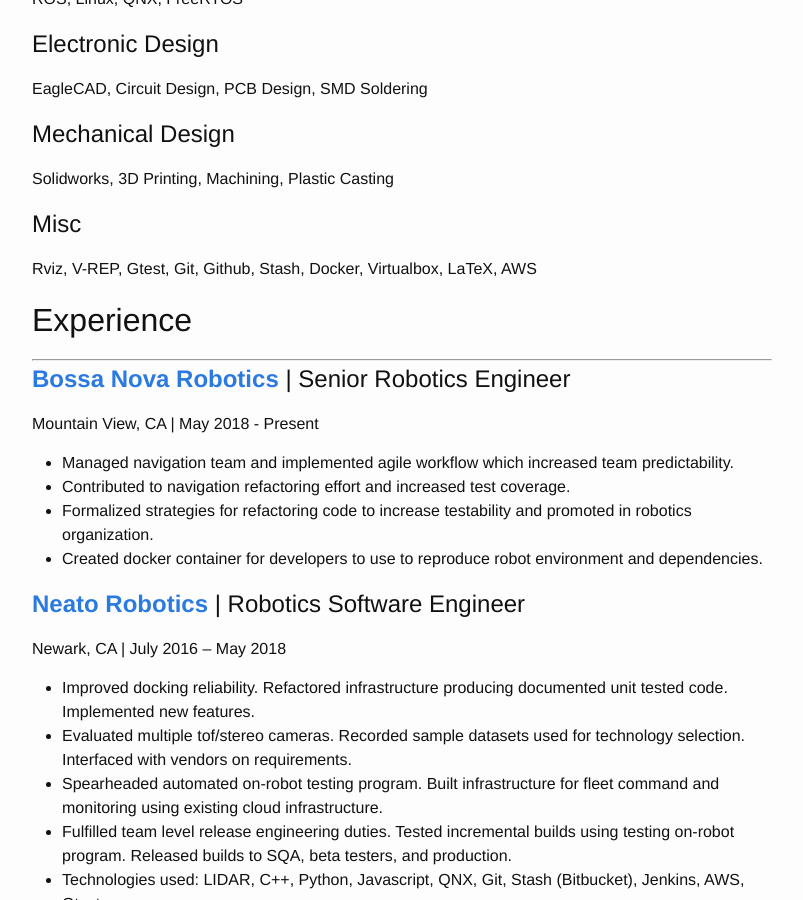
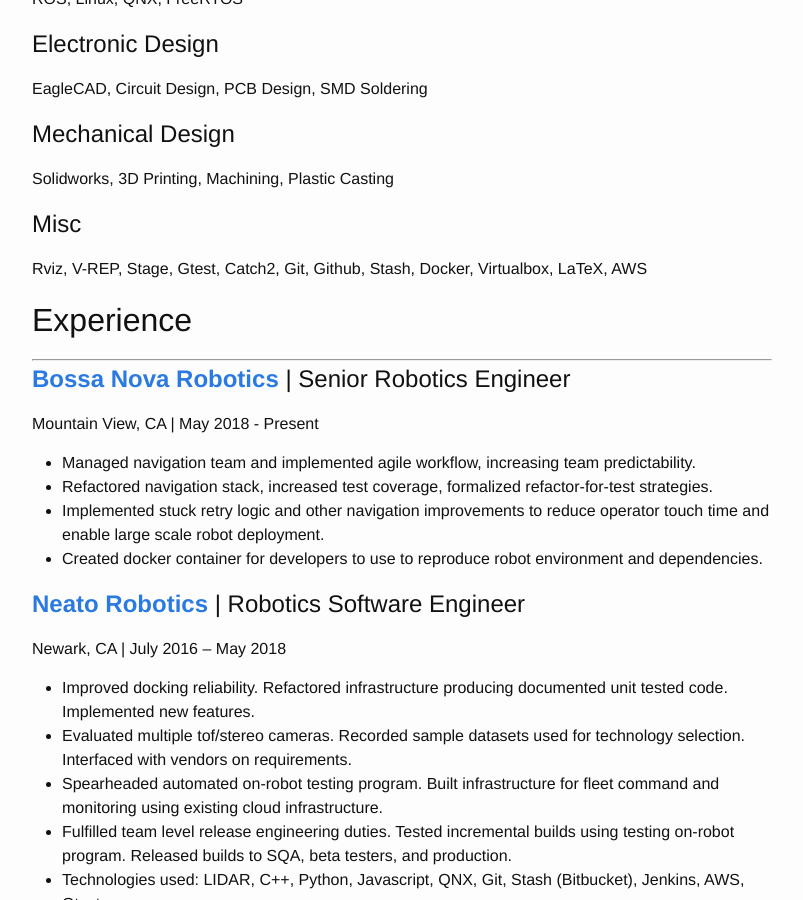
Before and after one commit to griswaldbrooks/griswaldbrooks.github.io, a Jekyll site: the page built from _pages/cv.md, in a window 1280 px wide and 900 px high, scrolled down 1051 px. Shown: the whole window, without its empty margins (238-1041 px from the left). Built offline with Jekyll 4.4.1, drawn with Linux system fonts in a browser that asks for light colours.

Commit message:
Update resume/cv

```diff
--- a/_pages/cv.md
+++ b/_pages/cv.md
@@ -50,7 +50,7 @@
 Solidworks, 3D Printing, Machining, Plastic Casting
 
 # Misc
-Rviz, V-REP, Gtest, Git, Github, Stash, Docker, Virtualbox, LaTeX, AWS
+Rviz, V-REP, Stage, Gtest, Catch2, Git, Github, Stash, Docker, Virtualbox, LaTeX, AWS
 
 
 ## Experience <a name="experience"></a>
@@ -58,9 +58,9 @@
 
 # [**Bossa Nova Robotics**](http://bossanova.com/) | Senior Robotics Engineer
 Mountain View, CA | May 2018 - Present
-- Managed navigation team and implemented agile workflow which increased team predictability.
-- Contributed to navigation refactoring effort and increased test coverage.
-- Formalized strategies for refactoring code to increase testability and promoted in robotics organization.
+- Managed navigation team and implemented agile workflow, increasing team predictability.
+- Refactored navigation stack, increased test coverage, formalized refactor-for-test strategies.
+- Implemented stuck retry logic and other navigation improvements to reduce operator touch time and enable large scale robot deployment.
 - Created docker container for developers to use to reproduce robot environment and dependencies.
 
 # [**Neato Robotics**](https://www.neatorobotics.com/) | Robotics Software Engineer
```
Also changed, not shown: 2 other files.
